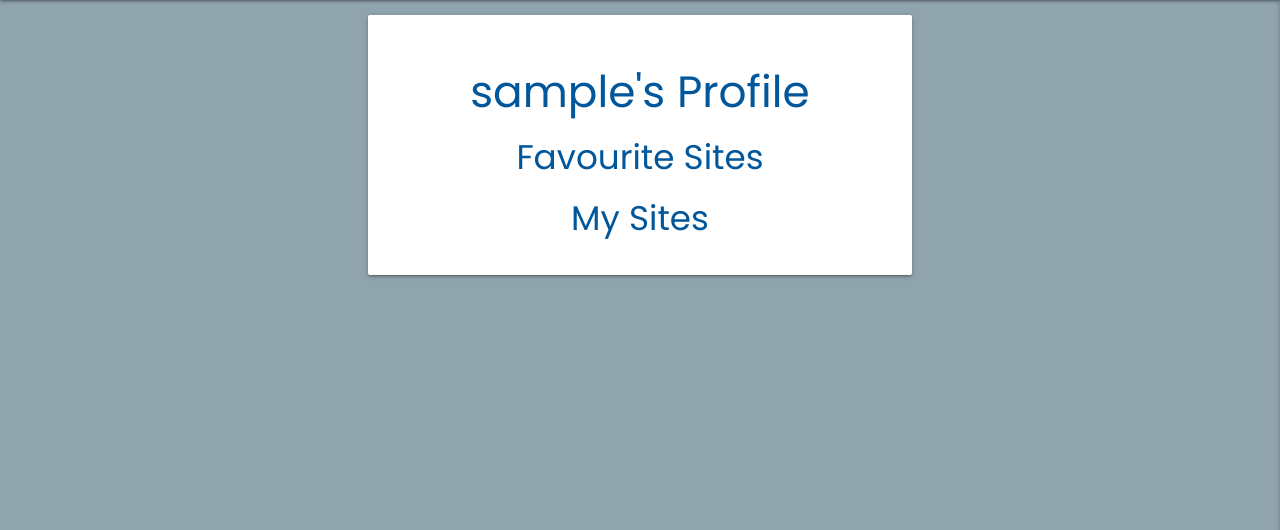
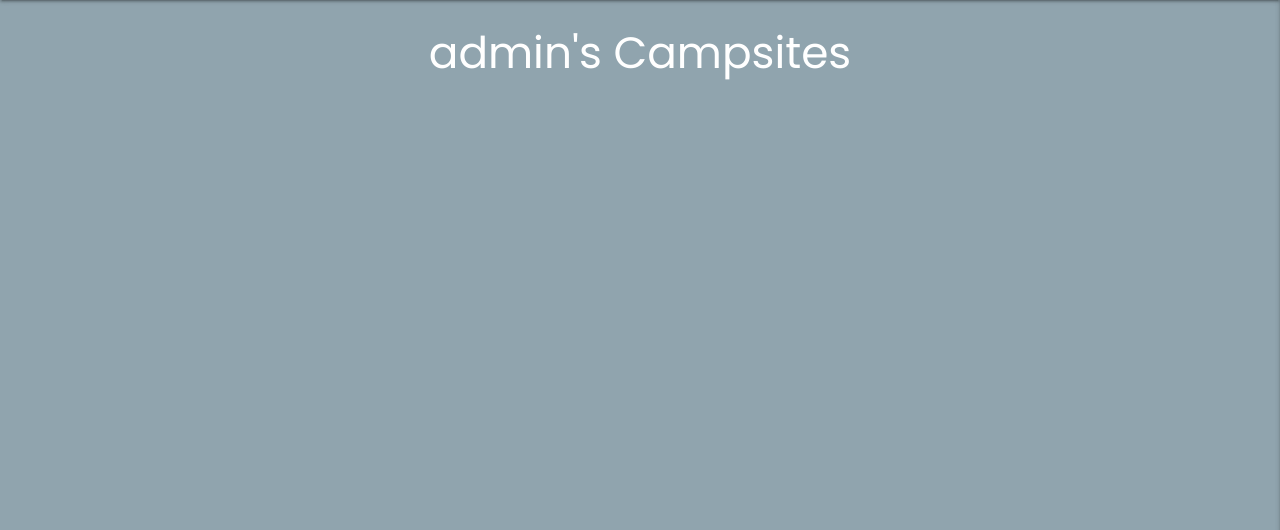
Before and after one commit to EmmaJane22/HappyCamper, a Flask app: page /profile/admin in a window 1280 px wide. Shown: the part 64-594 px from the top of the page. Run offline with Flask 2, Linux system fonts and the light colour scheme; the visitor is signed in with stand-in values (Sample User, id 1); a database or web service that is not in the repository returns one stand-in record (values such as "Sample title"); some libraries are stand-ins or nearby versions.

Commit message:
Profile page displays user reviews

```diff
--- a/app.py
+++ b/app.py
@@ -106,22 +106,19 @@
 
 
 # profile page
-@app.route("/profile/<username>", methods=["GET", "POST"])
+@app.route("/profile/<username>", methods=["GET"])
 def profile(username):
-    # take the session user's username from the db
-    username = mongo.db.users.find_one(
-        {"username": session["user"]})["username"]
-
-    if session["user"]:
-        return render_template("profile.html", username=username)
-
-    return redirect(url_for("login"))
+    """ Finds and returns reviews added by the session user """
+    user_sites = list(mongo.db.sites.find({"created_by": session["user"]}))
+    sites = list(mongo.db.sites.find())
+    return render_template(
+        "profile.html", username=username, user_sites=user_sites, sites=sites)
 
 
 # log out function
 @app.route("/logout")
 def logout():
-    # remove session cookies
+    """ remove session cookies """
     flash("You have been logged out")
     session.pop("user")
     return redirect(url_for("login"))
--- a/templates/profile.html
+++ b/templates/profile.html
@@ -2,68 +2,56 @@
 {% block content %}
 
 <div class="container">
-    <div class="row">
-        <div class="col s12 m8 offset-m2">
-            <div class="card-panel">
-                <h3 class="center-align light-blue-text text-darken-4">
-                    {{username}}'s Profile
+    <h3 class="center-align">
+        {{username}}'s Campsites
     </h3>
-                <!-- display users favourite sites -->
-                <h4 class="center-align light-blue-text text-darken-4">
-                    Favourite Sites
-                </h4>
 
-                <!-- Check if there are more than 0 favourites and display them as cards -->
-                {% if favourite_sites|length > 0 %}
+
+<!-- Check if there are more than 0 site reviews and display them as cards -->
+{% if sites|length > 0 %}
 <div class="row center-align card-margin">
-                    {% for favourite_site in favourite_sites %}
-                        <!-- Card from Materialize for site review cards -->
+    {% for site in sites %}
+        {% if ((session.user|lower == site.created_by|lower)) %}
         <div class="col s12 m6 l4">
             <div class="card shadow">
                 <!-- site image -->
 
-                                {% if favourite_site.image_url != ""  %}
-                                    <div class="card-image site-image" style="background-image:url('{{ favourite_site.image_url }}');">
+                {% if site.image_url != ""  %}
+                    <div class="card-image site-image" style="background-image:url('{{ site.image_url }}');">
                 {% else %}
                     <div class="card-image site-image" style="background-image: url('/static/images/tent-image.jpg');">
                 {% endif %}
                 </div>
                 <!-- site name -->
                 <div class="center-align site-title">
-                                    <h5><strong>{{ favourite_site.site_name }}</strong></h5>
+                    <h5><strong>{{ site.site_name }}</strong></h5>
                 </div>
 
                 <!-- site location -->
                 <div class="center-align">
-                                    <p>{{ favourite_site.location_name }}</p>
+                    <p>{{ site.location_name }}</p>
                 </div>
 
                 <!-- created by -->
                 <div class="center-align">
-                                    <p>Reviewed by: {{ favourite_site.created_by }}</p>
+                    <p>Reviewed by: {{ site.created_by }}</p>
                 </div>
 
                 <div class="center-align">
                     <a href="{{ url_for('view_review', site_id=site._id) }}" class="btn-small blue-grey">View</a>
-                                    <!-- change to unfavourite
                     {% if ((session.user|lower == site.created_by|lower) or (session.user == "admin")) %}
                         <a href="{{ url_for('delete_review', site_id=site._id) }}" class="btn-small red">Delete</a>
                         <a href="{{ url_for('edit_review', site_id=site._id) }}" class="btn-small light-blue lighten-1">Edit</a>
-                                    {% endif %}-->
+                    {% endif %}
                 </div>
             </div>
         </div>
+        {% endif %}
     {% endfor %}
 </div>
+{% else %}
+    <h3 class="center-align">No sites found</h3>
 {% endif %}
-
-                <!-- display users added site reviews -->
-                <h4 class="center-align light-blue-text text-darken-4">
-                    My Sites
-                </h4>
-            </div>
-        </div>
-    </div>
 </div>
 
 
```
Lines whose indentation alone changed are shown as unchanged.
